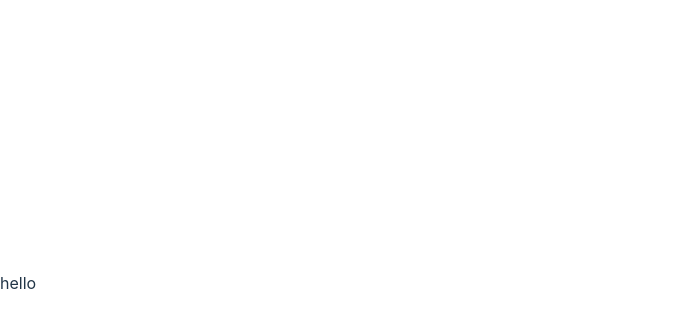
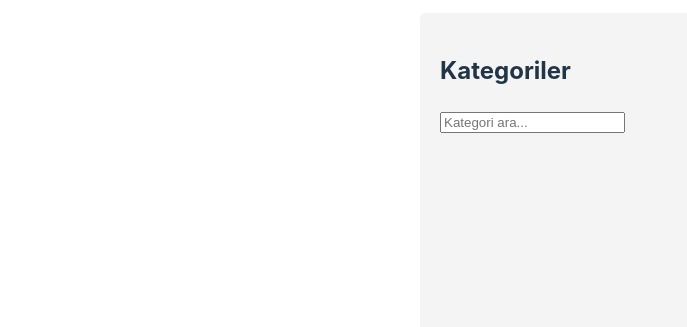
Before and after one commit to sahinkutlu/frontend-case, a React (Vite) app in the folder solution/: page / in a window 1280 px wide. Shown: the part 117-444 px from the top of the page, without its empty margins (0-687 px from the left). Built offline with nearby package versions, Linux system fonts and the light colour scheme.

Commit message:
Add Form and some styles

```diff
--- a/solution/src/App.jsx
+++ b/solution/src/App.jsx
@@ -1,7 +1,13 @@
 import { useState } from "react";
 
+import Form from "./components/Form";
+
 function App() {
-  return <>hello</>;
+  return (
+    <div className="container">
+      <Form />
+    </div>
+  );
 }
 
 export default App;
--- /dev/null
+++ b/solution/src/components/Form.jsx
@@ -0,0 +1,20 @@
+import React from "react";
+
+const Form = () => {
+  return (
+    <form action="">
+      <h2>Kategoriler</h2>
+      <div className="search">
+        <label htmlFor="search"></label>
+        <input
+          type="text"
+          id="search"
+          placeholder="Kategori ara..."
+          name="search"
+        />
+      </div>
+    </form>
+  );
+};
+
+export default Form;
--- /dev/null
+++ b/solution/src/components/Select.jsx
@@ -0,0 +1 @@
+import React from "react";
--- a/solution/src/index.css
+++ b/solution/src/index.css
@@ -67,3 +67,19 @@ button:focus-visible {
     background-color: #f9f9f9;
   }
 }
+
+#root {
+  display: flex;
+  justify-content: center;
+  align-items: center;
+  min-width: 100vw;
+  min-height: 100vh;
+}
+
+.container {
+  background-color: rgba(200, 200, 200, 0.2);
+  padding: 20px;
+  border-radius: 5px;
+  width: 400px;
+  height: 500px;
+}
```
